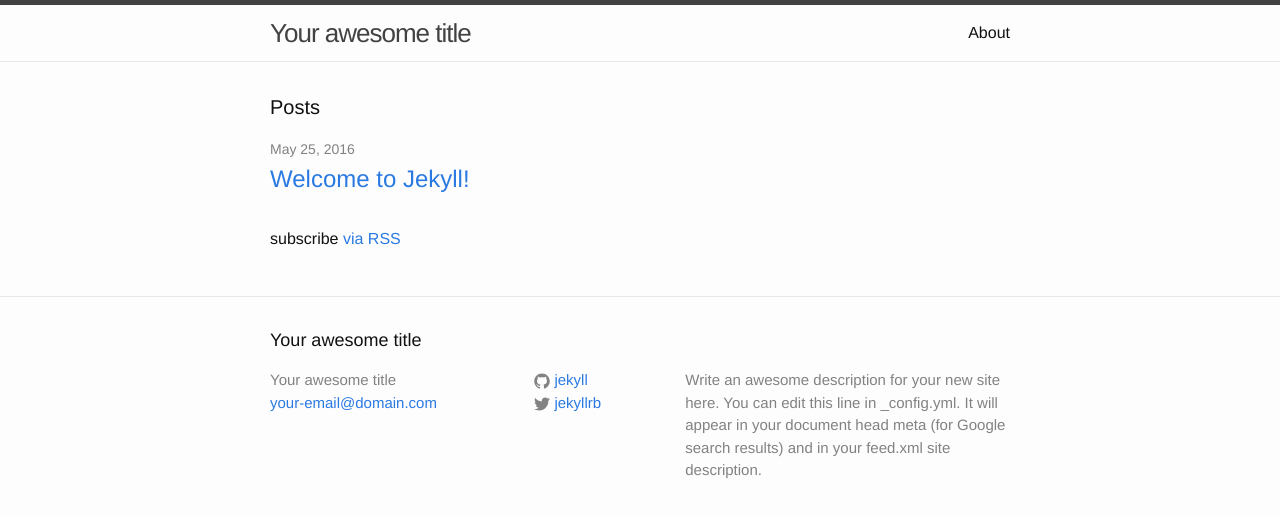
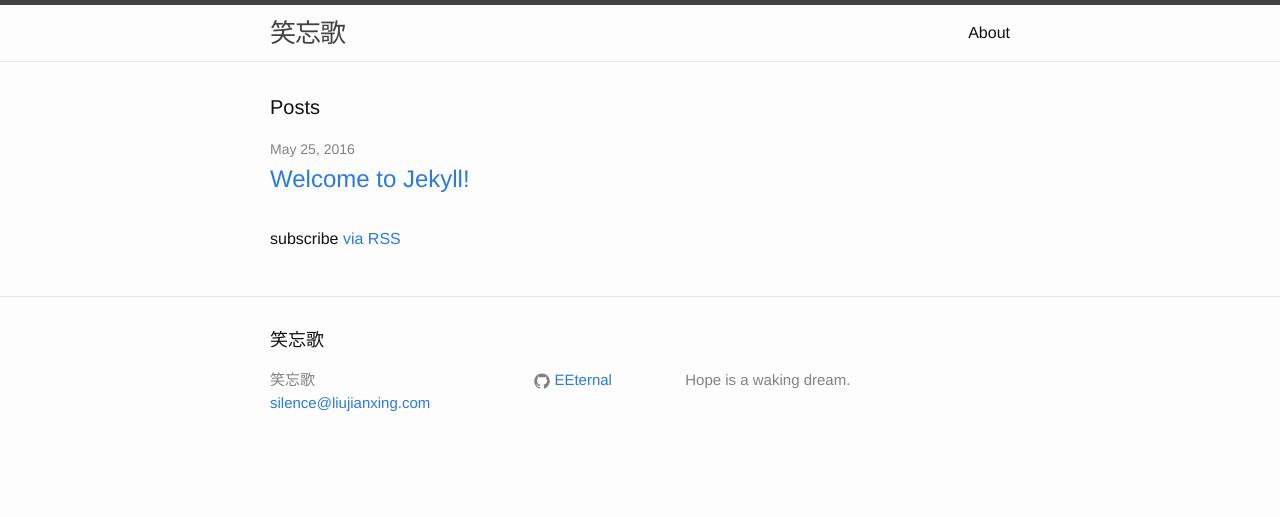
Before and after one commit to EEternal/EEternal.github.io, a Jekyll site: the page built from index.html, in a window 1280 px wide. Shown: the top 517 px of the page. Built offline with Jekyll 4.4.1, drawn with Linux system fonts in a browser that asks for light colours.

Commit message:
alter personal information

```diff
--- a/_config.yml
+++ b/_config.yml
@@ -6,16 +6,14 @@
 # 'jekyll serve'. If you change this file, please restart the server process.
 
 # Site settings
-title: Your awesome title
-email: your-email@domain.com
+title: 笑忘歌
+email: silence@liujianxing.com
 description: > # this means to ignore newlines until "baseurl:"
-  Write an awesome description for your new site here. You can edit this
-  line in _config.yml. It will appear in your document head meta (for
-  Google search results) and in your feed.xml site description.
+  Hope is a waking dream.
 baseurl: "" # the subpath of your site, e.g. /blog
 url: "http://yourdomain.com" # the base hostname & protocol for your site
-twitter_username: jekyllrb
-github_username:  jekyll
+
+github_username:  EEternal
 
 # Build settings
 markdown: kramdown
```
